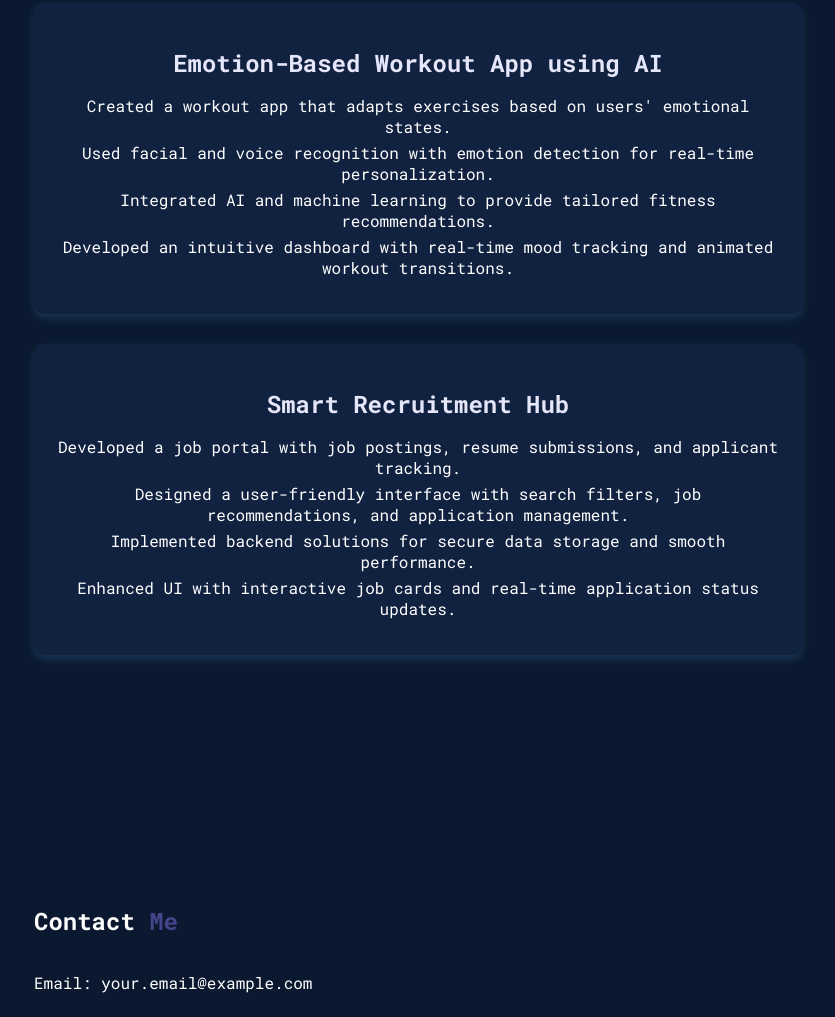
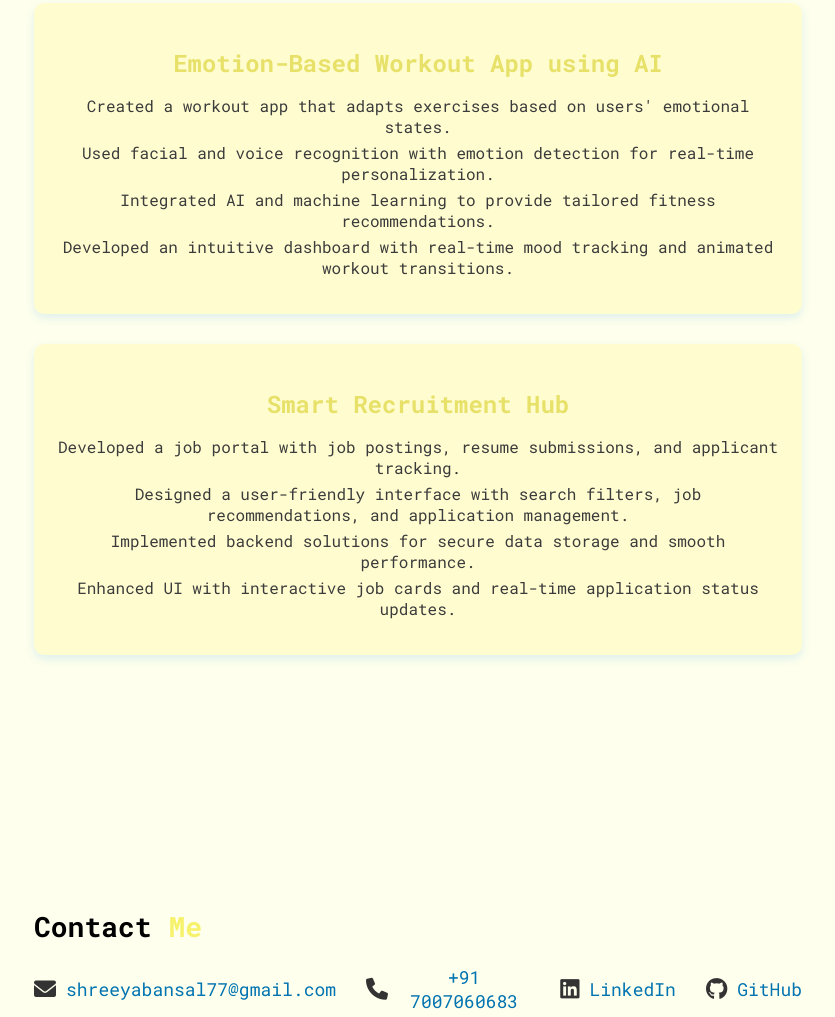
Before and after one commit to Binary-Builder/portfolio, a plain HTML site: page index.html in a window 1280 px wide. Shown: the part 1783-2800 px from the top of the page, without its empty margins (222-1057 px from the left). Drawn offline with nearby package versions, Linux system fonts and the light colour scheme; a web font is replaced by a local one.

Commit message:
updates commits

```diff
--- a/index.html
+++ b/index.html
@@ -3,10 +3,10 @@
 <head>
     <meta charset="UTF-8">
     <meta name="viewport" content="width=device-width, initial-scale=1.0">
-    <title>Shreeya Bansal</title>
+    <title>Portfolio - Shreeya Bansal</title>
 
     <script src="https://unpkg.com/feather-icons"></script>
-
+    <link rel="stylesheet" href="https://cdnjs.cloudflare.com/ajax/libs/font-awesome/6.0.0/css/all.min.css">
     <link rel="preconnect" href="https://fonts.googleapis.com">
 <link rel="preconnect" href="https://fonts.gstatic.com" crossorigin>
 <link href="https://fonts.googleapis.com/css2?family=Montserrat:ital,wght@0,100..900;1,100..900&family=Roboto+Mono:ital,wght@0,100..700;1,100..700&display=swap" rel="stylesheet">
@@ -20,6 +20,7 @@
         <div class="left-section">
             <h1>SHREEYA BANSAL</h1>
             <p>A passionate web developer.</p>
+            <p>Creating beautiful and engaging digital experiences.</p>
         </div>
 
         <!-- Right Section -->
@@ -49,7 +50,7 @@
     </section>
 
     <section id="projects">
-        <h2>My <span class="highlight">Projects</span></h2>
+        <h2>Recent <span class="highlight">Projects</span></h2>
         <div class="projects-container">
             <!-- Project 1 -->
             <div class="project-card">
@@ -86,14 +87,32 @@
         </div>
     </section>
 
-
     <section id="contact">
-        <h2>Contact <span class="highlight">Me</span></h2>
-        <p>Email: your.email@example.com</p>
+    <h2 class="contact-title">Contact <span class="highlight">Me</span></h2>
+    <div class="contact-container">
+        <div class="contact-item">
+            <i class="fas fa-envelope"></i>
+            <a href="mailto:shreeyabansal77@gmail.com">shreeyabansal77@gmail.com</a>
+        </div>
+        <div class="contact-item">
+            <i class="fas fa-phone"></i>
+            <a href="tel:+917007060683">+91 7007060683</a>
+        </div>
+        <div class="contact-item">
+            <i class="fab fa-linkedin"></i>
+            <a href="https://linkedin.com/in/ShreeyaBansal" target="_blank">LinkedIn</a>
+        </div>
+        <div class="contact-item">
+            <i class="fab fa-github"></i>
+            <a href="https://github.com/yourgithub" target="_blank">GitHub</a>
+        </div>
+    </div>
     </section>
 
+
     <footer>
-        <p>© 2025 My Portfolio</p>
+        <p>© 2025 Shreeya Bansal | <i class="fa-solid fa-location-dot"></i> Lucknow, India</p>
     </footer>
+
 </body>
 </html>
--- a/styles.css
+++ b/styles.css
@@ -8,8 +8,8 @@
 
 body {
     font-family: "Roboto Mono", monospace;
-    background-color: #0A192F;
-    color: white;
+    background-color: #feffec;
+    color: rgb(0, 0, 0);
     margin: 0;
     padding: 0;
     text-align: center;
@@ -33,14 +33,15 @@ html {
     scroll-behavior: smooth;
 }
 
-/* Left Section (Introduction) */
 .left-section {
     font-family: "Roboto Mono", monospace;
     width: 50%;
     display: flex;
     flex-direction: column;
     justify-content: center;
-    padding: 50px;
+    align-items: flex-start;
+    padding: 100px;
+    text-align: left;
 }
 
 .left-section h1 {
@@ -52,7 +53,6 @@ html {
     font-size: 1rem;
 }
 
-/* Right Section (Navigation) */
 .right-section {
     font-family: "Notable", serif;
     font-weight: bold;
@@ -71,15 +71,14 @@ html {
 
 .right-section a {
     text-decoration: none;
-    color: white;
-    transition: color 0.2s ease-in-out;
+    color: rgb(0, 0, 0);
+    transition: color 0.3s ease-in-out;
 }
 
 .right-section a:hover {
-    color: rgb(107, 142, 190);
+    color: rgb(242, 243, 168);
 }
 
-/* Smooth fade-in animation */
 section {
     position: relative;
     display: flex;
@@ -104,35 +103,16 @@ section {
     }
 }
 
-header {
-    background: #0A192F;
-    padding: 20px;
-    animation: fadeInDown 1s ease-in-out;
-}
-
-/* Fade in from top */
-@keyframes fadeInDown {
-    from {
-        opacity: 0;
-        transform: translateY(-20px);
-    }
-    to {
-        opacity: 1;
-        transform: translateY(0);
-    }
-}
-
 .highlight {
-    color: rgb(68, 68, 138); /* Your chosen highlight color */
-    font-weight: bold; /* Make it stand out */
+    color: rgb(247, 242, 108);
+    font-weight: bold;
     transition: color 0.3s ease-in-out;
 }
 
 /* Project Cards */
-
 .project-container {
     display: grid;
-    grid-template-columns: repeat(auto-fit, minmax(250px, 1fr)); /* Responsive grid */
+    grid-template-columns: repeat(auto-fit, minmax(250px, 1fr));
     gap: 50px;
     justify-content: center;
     width: 90%;
@@ -140,7 +120,7 @@ header {
 }
 
 .project-card {
-    background: #112240;
+    background: rgb(255, 253, 208);
     padding: 20px;
     border-radius: 10px;
     text-align: center;
@@ -153,7 +133,7 @@ header {
 
 .project-card h3 {
     font-size: 1.5rem;
-    color: lavender;
+    color: rgb(231, 225, 106) ;
     margin-bottom: 10px;
 }
 
@@ -164,18 +144,55 @@ header {
 
 .project-card li {
     font-size: 1rem;
-    color: white;
+    color: rgb(59,59,59);
     margin: 5px 0;
 }
 
 .project-card:hover {
     transform: translateY(-5px);
-    box-shadow: 0 6px 12px rgba(100, 182, 247, 0.3);
+    box-shadow: 0 8px 14px rgba(100, 182, 247, 0.3);
+}
+
+.contact-title {
+    text-align: center;
+    font-size: 28px;
+    font-weight: bold;
+    margin-bottom: 20px;
+}
+
+.contact-container {
+    display: flex;
+    justify-content: center;
+    align-items: center;
+    gap: 30px;
+    margin-bottom: 10px;
+}
+
+.contact-item {
+    display: flex;
+    align-items: center;
+    gap: 10px;
+    font-size: 18px;
+}
+
+.contact-item i {
+    font-size: 22px;
+    color: #333;
+}
+
+.contact-item a {
+    text-decoration: none;
+    color: #0073b1;
+}
+
+.contact-item a:hover {
+    color: #005582;
 }
 
 /* Footer */
 footer {
     margin-top: 20px;
     padding: 10px;
-    background: #112240;
+    background: rgb(0, 0, 0);
+    color: white;
 }
```
